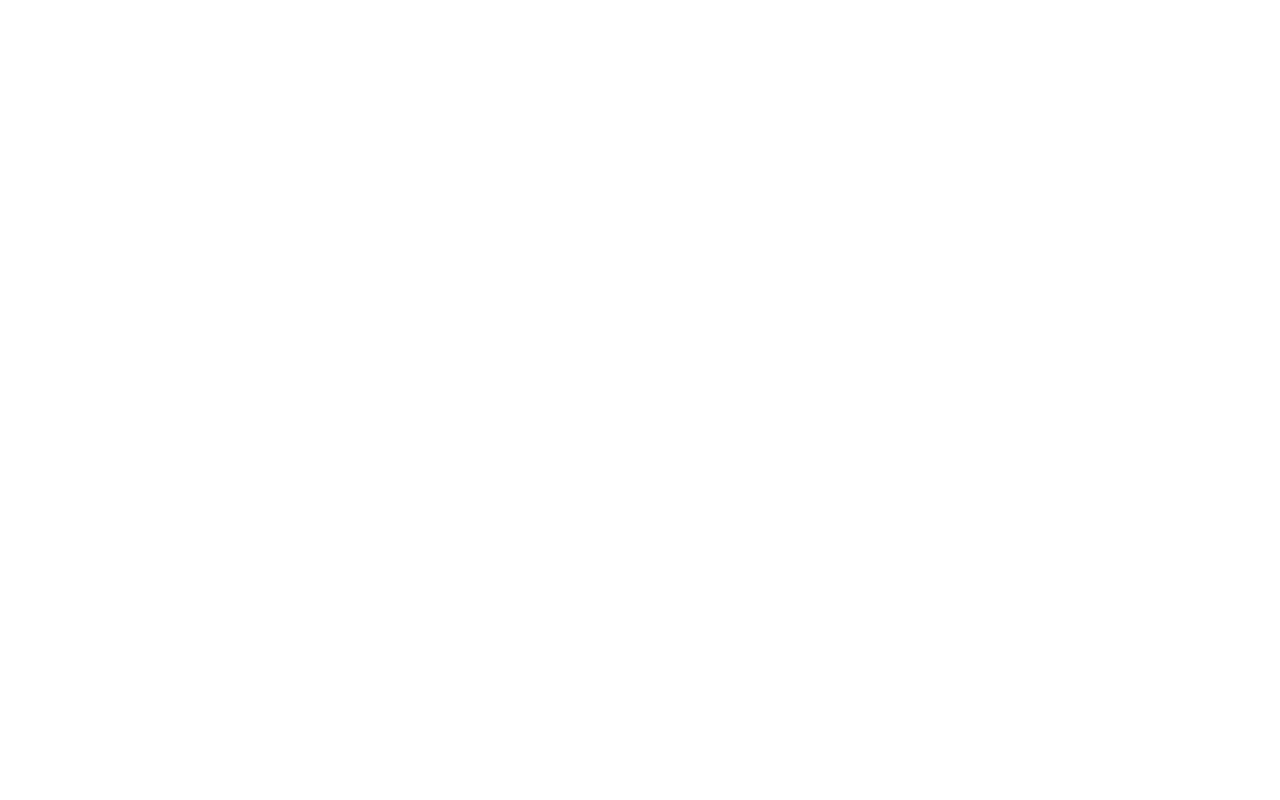
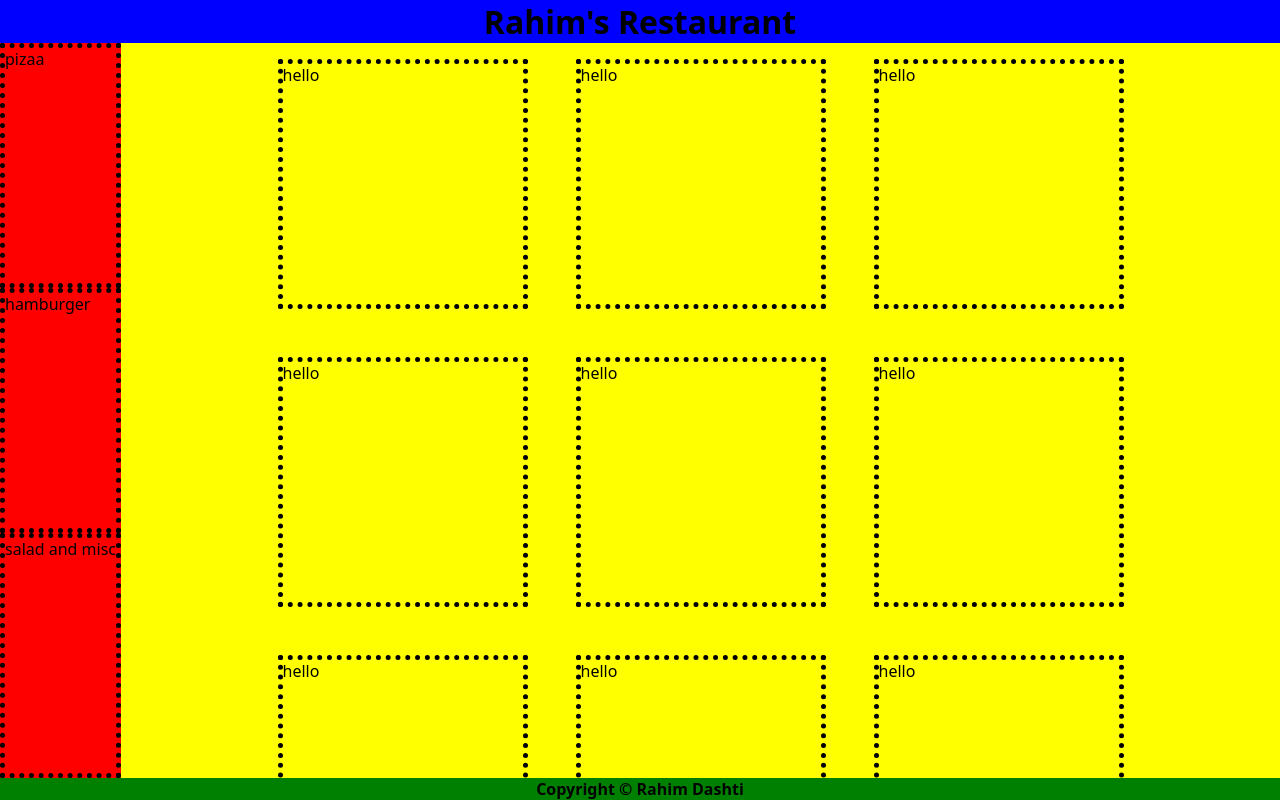
Before and after one commit to Rahim-Dashti/restaurant, a website: page dist/index.html in a window 1280 px wide. Drawn offline with Linux system fonts and the light colour scheme.

Commit message:
made the page's layout

```diff
--- a/dist/index.html
+++ b/dist/index.html
@@ -4,13 +4,35 @@
     <meta charset="UTF-8">
     <meta http-equiv="X-UA-Compatible" content="IE=edge">
     <meta name="viewport" content="width=device-width, initial-scale=1.0">
-    <title>Document</title>
+    <title>Rahim's Restaurant</title>
     <script src="main.js"></script>
     <link rel="stylesheet" href="style.css">
 </head>
 <body>
     <div class="content">
 
+        <div class="title">Rahim's Restaurant</div>
+        <div class="left-nav">
+            <div class="nav-card pizza">pizaa</div>
+            <div class="nav-card hamburger">hamburger</div>
+            <div class="nav-card miscfood">salad and misc</div>
+        </div>
+        <div class="food-list">
+            <div class="food-card">hello</div>
+            <div class="food-card">hello</div>
+            <div class="food-card">hello</div>
+            <div class="food-card">hello</div>
+            <div class="food-card">hello</div>
+            <div class="food-card">hello</div>
+            <div class="food-card">hello</div>
+            <div class="food-card">hello</div>
+            <div class="food-card">hello</div>
+            <div class="food-card">hello</div>
+            <div class="food-card">hello</div>
+            <div class="food-card">hello</div>
+        </div>
+        <div class="footer">Copyright © Rahim Dashti</div>
+
     </div>
 </body>
 </html>
--- a/dist/style.css
+++ b/dist/style.css
@@ -0,0 +1,63 @@
+.html , body {
+    height: 100vh;
+    margin: 0;
+    font-family: system-ui, -apple-system, BlinkMacSystemFont, 'Segoe UI', Roboto, Oxygen, Ubuntu, Cantarell, 'Open Sans', 'Helvetica Neue', sans-serif;
+}
+
+.content {
+    display: grid;
+    grid-template-columns: repeat(1fr, 10);
+    grid-template-rows: repeat(1fr, 10);
+    height: 100%;
+}
+
+.title {
+    background-color: blue;
+    grid-area: 1/1/2/11;
+    display: flex;
+    flex-direction: column;
+    text-align: center;
+    justify-content: center;
+    font-weight: 800;
+    font-size: 2rem;
+}
+
+.left-nav {
+    background-color: red;
+    grid-area: 2/1/10/3;
+    display: flex;
+    flex-direction: column;
+
+}
+
+.nav-card {
+    border: 5px black dotted;
+    flex: 1;
+}
+
+.food-list {
+    background-color: yellow;
+    grid-area: 2/3/10/11;
+    display:flex ;
+    flex-wrap: wrap;
+    overflow: auto;
+    justify-content: center;
+    gap: 1rem;
+}
+
+.food-card {
+    border: 5px black dotted;
+    height: 15rem;
+    width: 15rem;
+    margin: 1rem;
+}
+
+.footer {
+    background-color: green;
+    grid-area: 10/1/11/11;
+    display: flex;
+    flex-direction: column;
+    text-align: center;
+    justify-content: center;
+    font-weight: 700;
+}
```
Also changed, not shown: 1 other file.
